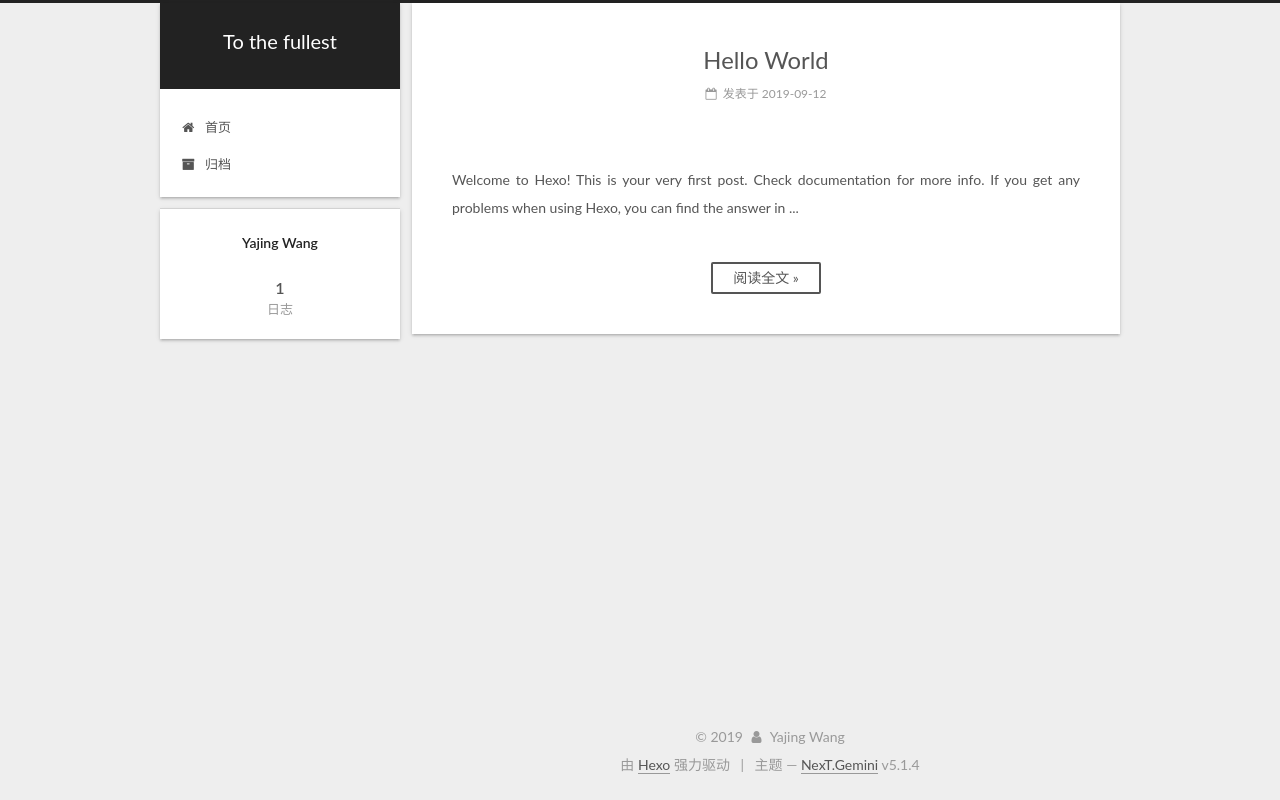
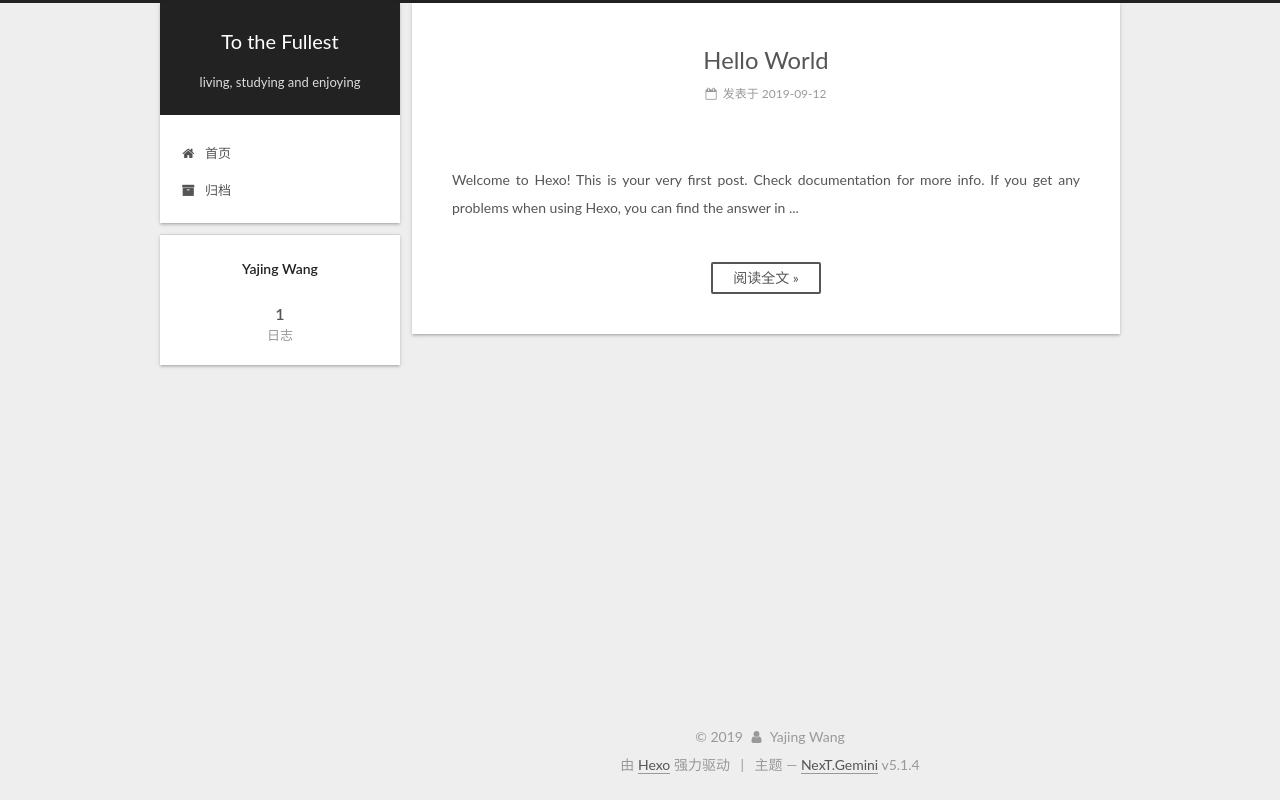
Before and after one commit to anotherrachel/anotherrachel.github.io, a plain HTML site: page index.html in a window 1280 px wide. Drawn offline with Linux system fonts and the light colour scheme.

Commit message:
Site updated: 2019-12-09 17:25:40

```diff
--- a/css/main.css
+++ b/css/main.css
@@ -1823,7 +1823,7 @@ pre .javascript .function {
   width: 4px;
   height: 4px;
   border-radius: 50%;
-  background: #5dff3e;
+  background: #a6cbd2;
 }
 .links-of-blogroll {
   font-size: 13px;
--- a/index.html
+++ b/index.html
@@ -80,12 +80,12 @@
 
 
 <meta property="og:type" content="website">
-<meta property="og:title" content="To the fullest">
+<meta property="og:title" content="To the Fullest">
 <meta property="og:url" content="http://yoursite.com/index.html">
-<meta property="og:site_name" content="To the fullest">
+<meta property="og:site_name" content="To the Fullest">
 <meta property="og:locale" content="zh-Hans">
 <meta name="twitter:card" content="summary">
-<meta name="twitter:title" content="To the fullest">
+<meta name="twitter:title" content="To the Fullest">
 
 
 
@@ -121,7 +121,7 @@
 
 
 
-  <title>To the fullest</title>
+  <title>To the Fullest</title>
 
 
 
@@ -152,12 +152,12 @@
     <div class="custom-logo-site-title">
       <a href="/" class="brand" rel="start">
         <span class="logo-line-before"><i></i></span>
-        <span class="site-title">To the fullest</span>
+        <span class="site-title">To the Fullest</span>
         <span class="logo-line-after"><i></i></span>
       </a>
     </div>
 
-        <p class="site-subtitle"></p>
+        <p class="site-subtitle">living, studying and enjoying</p>
 
   </div>
 
@@ -238,7 +238,7 @@
     </span>
 
     <span hidden itemprop="publisher" itemscope itemtype="http://schema.org/Organization">
-      <meta itemprop="name" content="To the fullest">
+      <meta itemprop="name" content="To the Fullest">
     </span>
 
 
```
Also changed, not shown: 2019/09/12/hello-world/index.html (+5 -5 lines), archives/2019/09/index.html (+6 -6 lines), archives/2019/index.html (+6 -6 lines), archives/index.html (+6 -6 lines).
